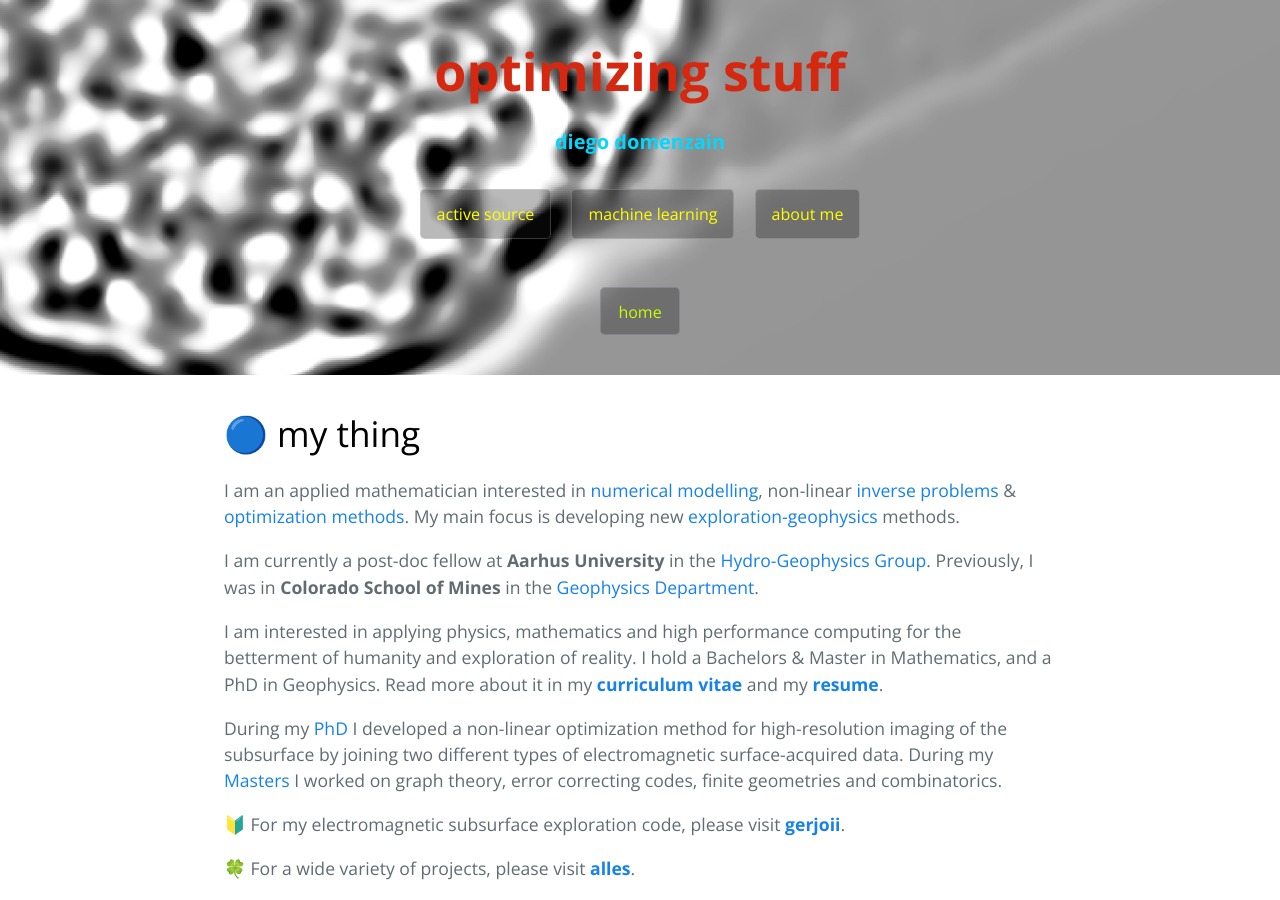
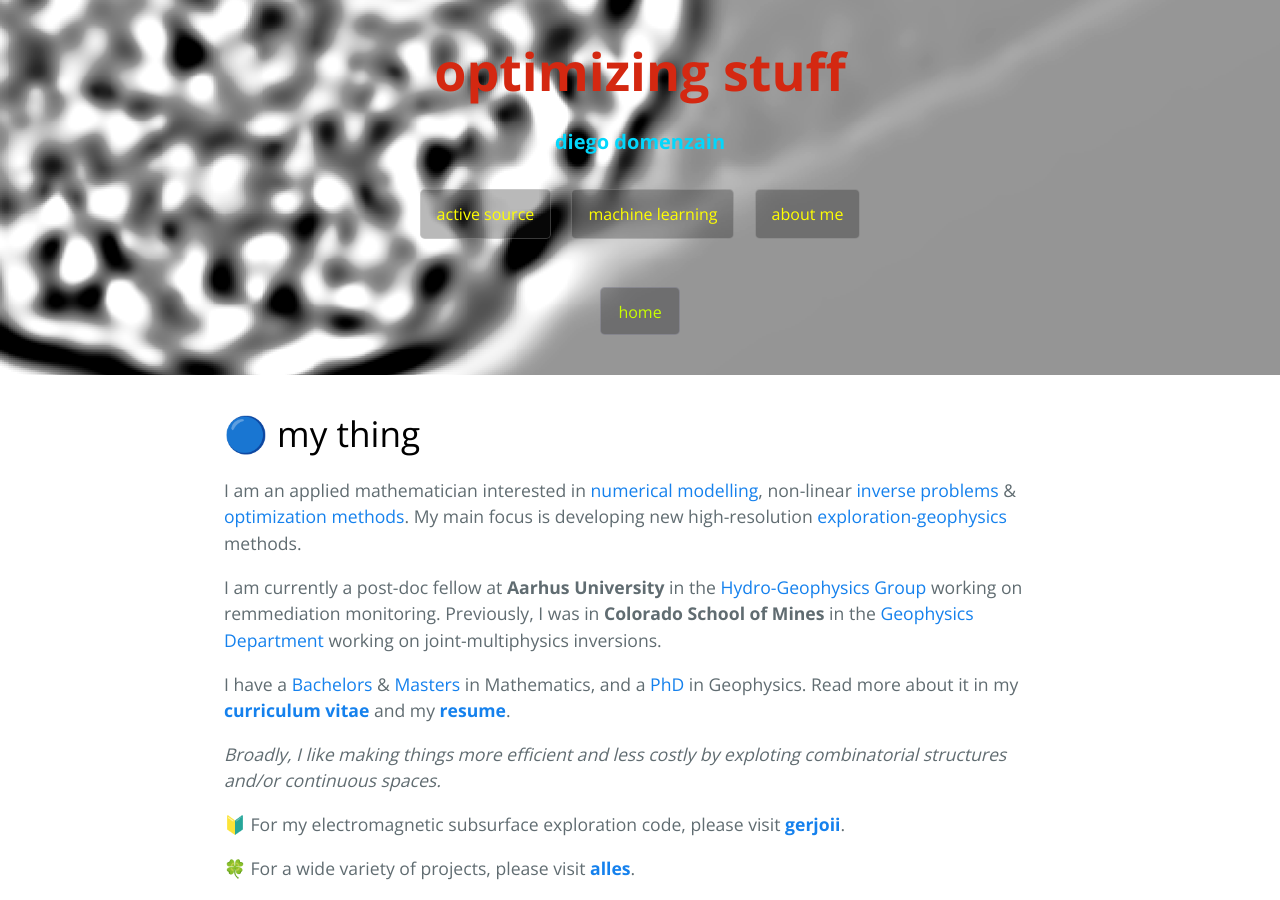
Before and after one commit to diegozain/diegozain.github.io, a Jekyll site: the page built from index.md, in a window 1280 px wide and 900 px high. Built offline with Jekyll 4.4.1, drawn with Linux system fonts in a browser that asks for light colours; our own code applies the rules of GitHub Pages for plain Markdown files.

Commit message:
new index.md

```diff
--- a/index.md
+++ b/index.md
@@ -4,13 +4,13 @@ layout: default
 
 # 🔵 my thing
 
-I am an applied mathematician interested in [numerical modelling](https://en.wikipedia.org/wiki/Computer_simulation), non-linear [inverse problems](https://en.wikipedia.org/wiki/Inverse_problem) & [optimization methods](https://en.wikipedia.org/wiki/Mathematical_optimization). My main focus is developing new [exploration-geophysics](https://en.wikipedia.org/wiki/Exploration_geophysics) methods.
+I am an applied mathematician interested in [numerical modelling](https://en.wikipedia.org/wiki/Computer_simulation), non-linear [inverse problems](https://en.wikipedia.org/wiki/Inverse_problem) & [optimization methods](https://en.wikipedia.org/wiki/Mathematical_optimization). My main focus is developing new high-resolution [exploration-geophysics](https://en.wikipedia.org/wiki/Exploration_geophysics) methods.
 
-I am currently a post-doc fellow at **Aarhus University** in the [Hydro-Geophysics Group](https://hgg.au.dk/). Previously, I was in **Colorado School of Mines** in the [Geophysics Department](https://cwp.mines.edu/faculty/).
+I am currently a post-doc fellow at **Aarhus University** in the [Hydro-Geophysics Group](https://hgg.au.dk/) working on remmediation monitoring. Previously, I was in **Colorado School of Mines** in the [Geophysics Department](https://cwp.mines.edu/faculty/) working on joint-multiphysics inversions.
 
-I am interested in applying physics, mathematics and high performance computing for the betterment of humanity and exploration of reality. I hold a Bachelors & Master in Mathematics, and a PhD in Geophysics. Read more about it in my **[curriculum vitae](./diego-cv.pdf)** and my **[resume](./resume.pdf)**.
+I have a [Bachelors](132.248.9.195/ptd2013/Presenciales/0689163/Index.html) & [Masters](https://digitalcommons.mtu.edu/cgi/viewcontent.cgi?article=1806&context=etds) in Mathematics, and a [PhD](https://scholarworks.boisestate.edu/td/1642/) in Geophysics. Read more about it in my **[curriculum vitae](./diego-cv.pdf)** and my **[resume](./resume.pdf)**.
 
-During my [PhD](https://scholarworks.boisestate.edu/td/1642/) I developed a non-linear optimization method for high-resolution imaging of the subsurface by joining two different types of electromagnetic surface-acquired data. During my [Masters](https://digitalcommons.mtu.edu/cgi/viewcontent.cgi?article=1806&context=etds) I worked on graph theory, error correcting codes, finite geometries and combinatorics.
+*Broadly, I like making things more efficient and less costly by exploting combinatorial structures and/or continuous spaces.*
 
 🔰 For my electromagnetic subsurface exploration code, please visit [__gerjoii__](https://github.com/diegozain/gerjoii).
 
```
